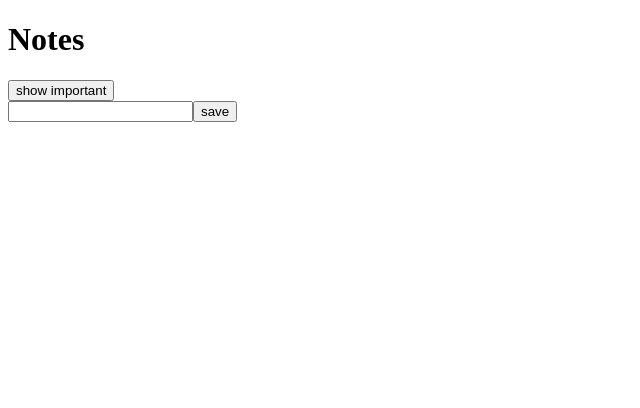
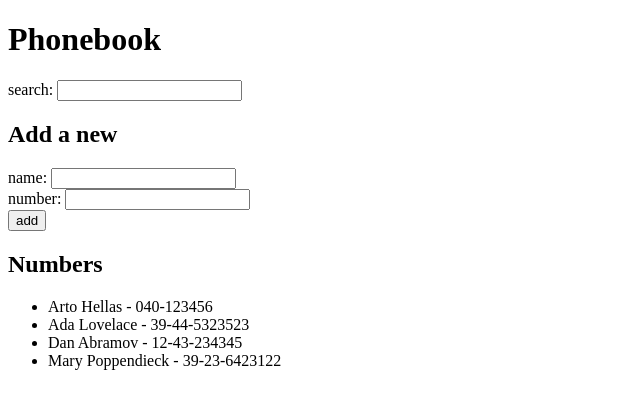
Before and after one commit to JakubJus/Fullstack, a React (Vite) app in the folder part2/phonebook/: page / in a window 1280 px wide. Shown: the top 408 px of the page, without its empty margins (0-640 px from the left). Built offline with nearby package versions, Linux system fonts and the light colour scheme.

Commit message:
Update App.jsx

```diff
--- a/part2/phonebook/src/App.jsx
+++ b/part2/phonebook/src/App.jsx
@@ -1,47 +1,75 @@
-import { useState } from 'react'
-import Note from './components/Note'
+import React, { useState } from 'react';
 
-const App = (props) => {
-  const [notes, setNotes] = useState(props.notes)
-  const [newNote, setNewNote] = useState('')
-  const [showAll, setShowAll] = useState(true)
+const App = () => {
+  const [persons, setPersons] = useState([
+    { name: 'Arto Hellas', number: '040-123456', id: 1 },
+    { name: 'Ada Lovelace', number: '39-44-5323523', id: 2 },
+    { name: 'Dan Abramov', number: '12-43-234345', id: 3 },
+    { name: 'Mary Poppendieck', number: '39-23-6423122', id: 4 }
+  ]);
+  const [newName, setNewName] = useState('');
+  const [newNum, setNewNum] = useState('');
+  const [look, setLook] = useState('');
 
-  const addNote = (event) => {
-    event.preventDefault()
-    const noteObject = {
-      content: newNote,
-      important: Math.random() < 0.5,
-      id: notes.length + 1,
+  const handleNumChange = (event) => {
+    console.log(event.target.value);
+    setNewNum(event.target.value);
+  };
+
+  const handleNameChange = (event) => {
+    console.log(event.target.value);
+    setNewName(event.target.value);
+  };
+
+  const checkExist = () => persons.some(contact => contact.name.toLowerCase() === newName.toLowerCase());
+
+  const handleAddPerson = (event) => {
+    event.preventDefault(); // Prevent the default form submission behavior
+
+    if (!checkExist()) {
+      setPersons([...persons, { name: newName, number: newNum }]);
+      setNewName(''); // Clear the input fields after adding a person
+      setNewNum('');
+    } else {
+      alert(`${newName} is already added to the phonebook`);
     }
+  };
 
-    setNotes(notes.concat(noteObject))
-    setNewNote('')
-  }
-  const handleNoteChange = (event) => {
-    console.log(event.target.value)
-    setNewNote(event.target.value)
-  }
-  const notesToShow = showAll
-  ? notes
-  : notes.filter(note => note.important === true)
+  const handleSearth = (event) => {
+    console.log(event.target.value);
+    setLook(event.target.value);
+  };
 
-return (
-  <div>
-    <h1>Notes</h1>
+  const filteredPersons = persons.filter(contact =>
+    contact.name.toLowerCase().includes(look.toLowerCase())
+  );
+
+  return (
     <div>
-        <button onClick={() => setShowAll(!showAll)}>
-          show {showAll ? 'important' : 'all' }
-        </button>
+      <h1>Phonebook</h1>
+      <div>
+        search: <input value={look} onChange={handleSearth} />
       </div>
-      <form onSubmit={addNote}>
-        <input
-          value={newNote}
-          onChange={handleNoteChange}
-        />
-        <button type="submit">save</button>
+      <h2>Add a new</h2>
+      <form onSubmit={handleAddPerson}>
+        <div>
+          name: <input value={newName} onChange={handleNameChange} />
+        </div>
+        <div>
+          number: <input value={newNum} onChange={handleNumChange} />
+        </div>
+        <div>
+          <button type="submit">add</button>
+        </div>
       </form>
+      <h2>Numbers</h2>
+      <ul>
+        {filteredPersons.map((person, index) => (
+          <li key={index}>{person.name} - {person.number}</li>
+        ))}
+      </ul>
     </div>
-  )
-}
+  );
+};
 
-export default App
+export default App;
```
